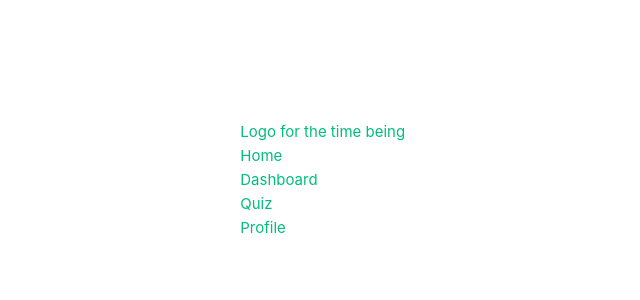
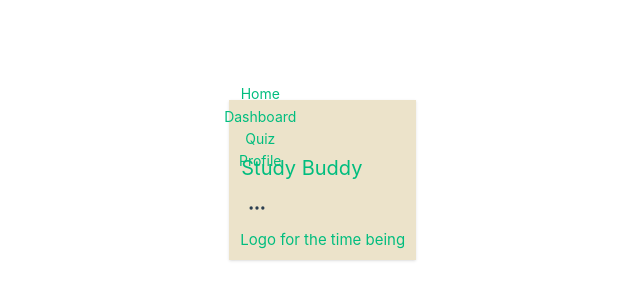
Before and after one commit to prethelalam/StudyBuddy, a Vue app in the folder apps/frontend/: page / in a window 1280 px wide. Shown: the part 220-520 px from the top of the page, without its empty margins (5-645 px from the left). Built offline with nearby package versions, Linux system fonts and the light colour scheme.

Commit message:
creating flesh out navbar in Navbar.vue

```diff
--- a/apps/frontend/src/components/Navbar.vue
+++ b/apps/frontend/src/components/Navbar.vue
@@ -1,7 +1,27 @@
 <template>
 <!-- navbar set up -->
-  <nav class="navbar">
-    <div class="container">
+  <nav class="navbar bg-base-100 shadow-sm">
+    <div class="container flex-none">
+      <button class="btn btn-square btn-ghost">
+        <!-- hamburger menu -->
+        <svg xmlns="http://www.w3.org/2000/svg" fill="none" viewBox="0 0 24 24" class="inline-block h-5 w-5 stroke-current"> <path stroke-linecap="round" stroke-linejoin="round" stroke-width="2" d="M4 6h16M4 12h16M4 18h16"></path> </svg>
+        <ul :class="{ 'nav-links': true, 'open': isOpen }">
+        <!-- router-link is a vue component -->
+        <li><router-link to="/home" @click="toggle">Home</router-link></li>
+        <li><router-link to="/dashboard" @click="toggle">Dashboard</router-link></li>
+        <li><router-link to="/quiz" @click="toggle">Quiz</router-link></li>
+        <li><router-link to="/profile" @click="toggle">Profile</router-link></li>
+      </ul>
+      </button>
+      <div class="flex-1">
+        <a class="btn btn-ghost text-xl">Study Buddy</a>
+      </div>
+      <div class="flex-none">
+    <button class="btn btn-square btn-ghost">
+      <svg xmlns="http://www.w3.org/2000/svg" fill="none" viewBox="0 0 24 24" class="inline-block h-5 w-5 stroke-current"> <path stroke-linecap="round" stroke-linejoin="round" stroke-width="2" d="M5 12h.01M12 12h.01M19 12h.01M6 12a1 1 0 11-2 0 1 1 0 012 0zm7 0a1 1 0 11-2 0 1 1 0 012 0zm7 0a1 1 0 11-2 0 1 1 0 012 0z"></path> </svg>
+    </button>
+  </div>
+
       <div class="logo">
         <router-link to="/">Logo for the time being</router-link>
       </div>
@@ -9,13 +29,13 @@
         <i :class="isOpen ? 'fas fa-times' : 'fas fa-bars'"></i>
       </div>
       <!-- create an unordered list with data binding. true means it always applys the css; isOpen is a variable  -->
-      <ul :class="{ 'nav-links': true, 'open': isOpen }">
-        <!-- router-link is a vue component -->
+      <!-- <ul :class="{ 'nav-links': true, 'open': isOpen }">
+        router-link is a vue component
         <li><router-link to="/home" @click="toggle">Home</router-link></li>
         <li><router-link to="/dashboard" @click="toggle">Dashboard</router-link></li>
         <li><router-link to="/quiz" @click="toggle">Quiz</router-link></li>
         <li><router-link to="/profile" @click="toggle">Profile</router-link></li>
-      </ul>
+      </ul> -->
     </div>
   </nav>
 </template>
```
Also changed, not shown: 1 other file (tests, documents, lock files or other folders).
